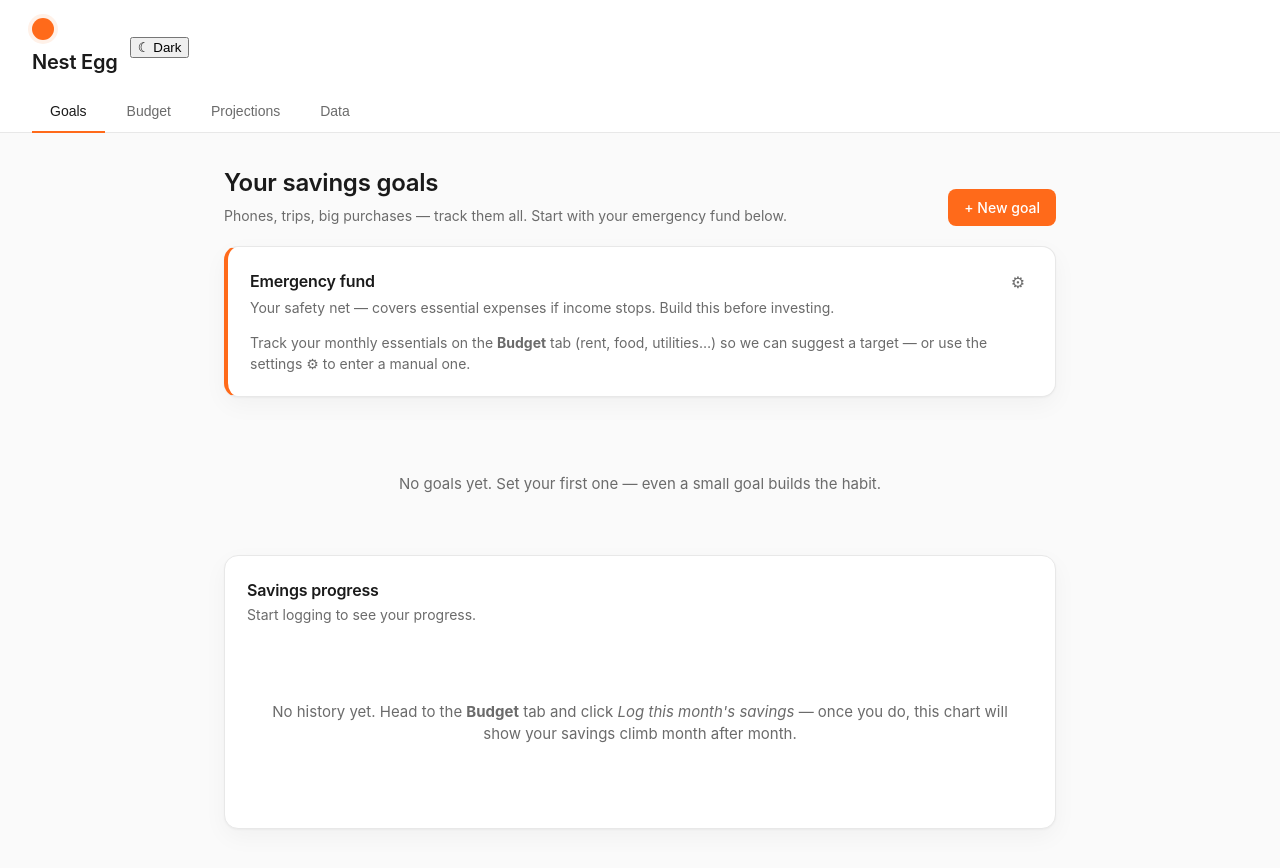
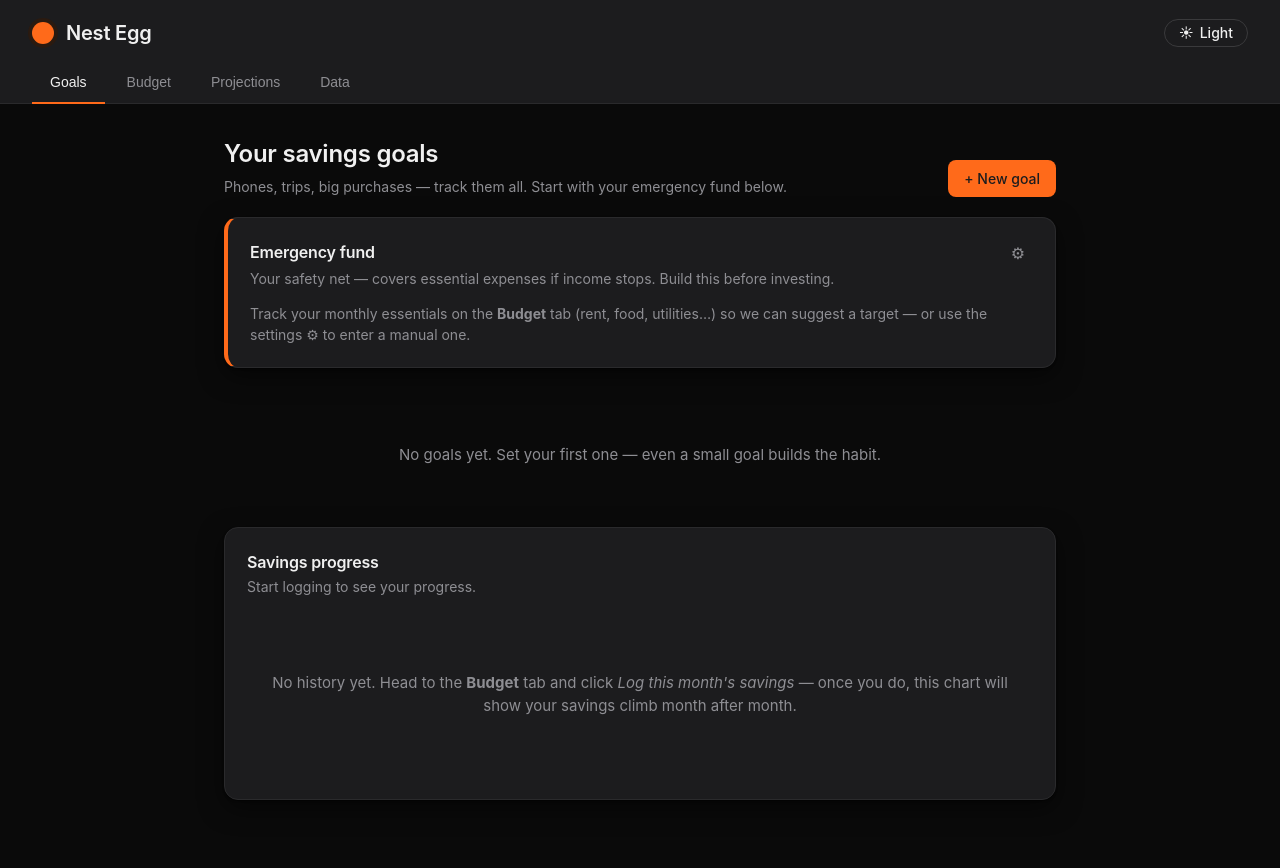
Before and after one commit to CatCarmo/nest-egg, a plain HTML site: page index.html in a window 1280 px wide. Both pictures are taken after a click on the button "Toggle theme". Drawn offline with Linux system fonts and the light colour scheme.

Commit message:
Add files via upload

```diff
--- a/app.js
+++ b/app.js
@@ -940,6 +940,7 @@ function drawHistoryChart(canvas, points) {
 
   ctx.clearRect(0, 0, W, H);
 
+  const c = chartTheme();
   const maxTotal = Math.max(...points.map((p) => p.total), 1);
   const minMs = points[0].date.getTime();
   const maxMs = points[points.length - 1].date.getTime();
@@ -949,8 +950,8 @@ function drawHistoryChart(canvas, points) {
   const y = (val) => pad.top + plotH - (val / maxTotal) * plotH;
 
   // Gridlines + Y labels
-  ctx.strokeStyle = "#eee";
-  ctx.fillStyle = "#888";
+  ctx.strokeStyle = c.grid;
+  ctx.fillStyle = c.label;
   ctx.font = "11px -apple-system, system-ui, sans-serif";
   ctx.textAlign = "right";
   ctx.textBaseline = "middle";
@@ -985,7 +986,7 @@ function drawHistoryChart(canvas, points) {
   ctx.lineTo(x(points[points.length - 1].date), y(0));
   ctx.lineTo(x(points[0].date), y(0));
   ctx.closePath();
-  ctx.fillStyle = "rgba(255, 106, 26, 0.12)";
+  ctx.fillStyle = c.balanceFill;
   ctx.fill();
 
   // Line
@@ -994,7 +995,7 @@ function drawHistoryChart(canvas, points) {
     const px = x(p.date), py = y(p.total);
     if (i === 0) ctx.moveTo(px, py); else ctx.lineTo(px, py);
   });
-  ctx.strokeStyle = "#ff6a1a";
+  ctx.strokeStyle = c.orange;
   ctx.lineWidth = 2.5;
   ctx.stroke();
 
@@ -1004,9 +1005,9 @@ function drawHistoryChart(canvas, points) {
     const px = x(p.date), py = y(p.total);
     ctx.beginPath();
     ctx.arc(px, py, 4, 0, Math.PI * 2);
-    ctx.fillStyle = "#ff6a1a";
+    ctx.fillStyle = c.orange;
     ctx.fill();
-    ctx.strokeStyle = "#fff";
+    ctx.strokeStyle = c.dotStroke;
     ctx.lineWidth = 2;
     ctx.stroke();
   });
@@ -1140,6 +1141,7 @@ function drawChart(result) {
 
   ctx.clearRect(0, 0, W, H);
 
+  const c = chartTheme();
   const pts = lastResult.points;
   const maxBal = Math.max(lastResult.finalBalance, lastResult.totalContributed, 1);
   const maxYear = pts[pts.length - 1].year || 1;
@@ -1148,8 +1150,8 @@ function drawChart(result) {
   const y = (val) => pad.top + plotH - (val / maxBal) * plotH;
 
   // Gridlines + y-axis labels
-  ctx.strokeStyle = "#eee";
-  ctx.fillStyle = "#888";
+  ctx.strokeStyle = c.grid;
+  ctx.fillStyle = c.label;
   ctx.font = "11px -apple-system, system-ui, sans-serif";
   ctx.textAlign = "right";
   ctx.textBaseline = "middle";
@@ -1182,7 +1184,7 @@ function drawChart(result) {
   ctx.lineTo(x(maxYear), y(0));
   ctx.lineTo(x(0), y(0));
   ctx.closePath();
-  ctx.fillStyle = "rgba(15, 15, 15, 0.06)";
+  ctx.fillStyle = c.contribFill;
   ctx.fill();
 
   // Balance area (orange tinted)
@@ -1194,7 +1196,7 @@ function drawChart(result) {
   ctx.lineTo(x(maxYear), y(0));
   ctx.lineTo(x(0), y(0));
   ctx.closePath();
-  ctx.fillStyle = "rgba(255, 106, 26, 0.12)";
+  ctx.fillStyle = c.balanceFill;
   ctx.fill();
 
   // Contributed line
@@ -1203,7 +1205,7 @@ function drawChart(result) {
     const px = x(p.year), py = y(p.contributed);
     if (i === 0) ctx.moveTo(px, py); else ctx.lineTo(px, py);
   });
-  ctx.strokeStyle = "#0f0f0f";
+  ctx.strokeStyle = c.contribLine;
   ctx.lineWidth = 1.5;
   ctx.setLineDash([4, 4]);
   ctx.stroke();
@@ -1215,7 +1217,7 @@ function drawChart(result) {
     const px = x(p.year), py = y(p.balance);
     if (i === 0) ctx.moveTo(px, py); else ctx.lineTo(px, py);
   });
-  ctx.strokeStyle = "#ff6a1a";
+  ctx.strokeStyle = c.orange;
   ctx.lineWidth = 2.5;
   ctx.stroke();
 
@@ -1225,19 +1227,19 @@ function drawChart(result) {
   ctx.font = "12px -apple-system, system-ui, sans-serif";
 
   const legendY = pad.top + 4;
-  ctx.fillStyle = "#ff6a1a";
+  ctx.fillStyle = c.orange;
   ctx.fillRect(pad.left + 4, legendY - 5, 12, 10);
-  ctx.fillStyle = "#1a1a1a";
+  ctx.fillStyle = c.ink;
   ctx.fillText("Balance with returns", pad.left + 22, legendY);
 
-  ctx.strokeStyle = "#0f0f0f";
+  ctx.strokeStyle = c.contribLine;
   ctx.setLineDash([4, 4]);
   ctx.beginPath();
   ctx.moveTo(pad.left + 180, legendY);
   ctx.lineTo(pad.left + 196, legendY);
   ctx.stroke();
   ctx.setLineDash([]);
-  ctx.fillStyle = "#1a1a1a";
+  ctx.fillStyle = c.ink;
   ctx.fillText("What you put in", pad.left + 202, legendY);
 }
 
@@ -1530,6 +1532,52 @@ document.getElementById("save-expense-btn").addEventListener("click", () => {
 populateCategorySelect();
 
 // ─────────────────────────────────────────────────────────────
+// Theme toggle (light/dark)
+// ─────────────────────────────────────────────────────────────
+const THEME_KEY = "nestegg.theme";
+
+function currentTheme() {
+  return localStorage.getItem(THEME_KEY) === "dark" ? "dark" : "light";
+}
+
+function applyTheme(theme) {
+  if (theme === "dark") document.documentElement.setAttribute("data-theme", "dark");
+  else document.documentElement.removeAttribute("data-theme");
+  const icon = document.getElementById("theme-toggle-icon");
+  const label = document.getElementById("theme-toggle-label");
+  if (icon) icon.textContent = theme === "dark" ? "☀" : "☾";
+  if (label) label.textContent = theme === "dark" ? "Light" : "Dark";
+}
+
+applyTheme(currentTheme());
+
+const themeToggleEl = document.getElementById("theme-toggle");
+if (themeToggleEl) {
+  themeToggleEl.addEventListener("click", () => {
+    const next = currentTheme() === "dark" ? "light" : "dark";
+    localStorage.setItem(THEME_KEY, next);
+    applyTheme(next);
+    // Charts use canvas — they don't auto-restyle. Redraw the visible one.
+    if (document.getElementById("view-projections").classList.contains("active")) drawChart();
+    renderHistoryChart();
+  });
+}
+
+function chartTheme() {
+  const dark = document.documentElement.getAttribute("data-theme") === "dark";
+  return {
+    grid:         dark ? "#2a2a2c" : "#eee",
+    label:        dark ? "#8e8e93" : "#888",
+    ink:          dark ? "#f0f0f0" : "#1a1a1a",
+    contribLine:  dark ? "#f0f0f0" : "#0f0f0f",
+    contribFill:  dark ? "rgba(255,255,255,0.06)" : "rgba(15,15,15,0.06)",
+    balanceFill:  dark ? "rgba(255,106,26,0.18)"  : "rgba(255,106,26,0.12)",
+    orange:       "#ff6a1a",
+    dotStroke:    dark ? "#1c1c1e" : "#ffffff",
+  };
+}
+
+// ─────────────────────────────────────────────────────────────
 // PWA — service worker + install prompt
 // ─────────────────────────────────────────────────────────────
 if ("serviceWorker" in navigator) {
--- a/styles.css
+++ b/styles.css
@@ -15,9 +15,19 @@
   --radius-sm: 8px;
 }
 
-@media (prefers-color-scheme: dark) {
-  /* Force the same light palette even when the device is in dark mode. */
-  html { background: var(--bg); color: var(--ink); }
+[data-theme="dark"] {
+  color-scheme: only dark;
+  --white: #1c1c1e;     /* card surface */
+  --bg: #0a0a0a;        /* page background */
+  --black: #ffffff;     /* contrast color for "done" indicators */
+  --ink: #f0f0f0;
+  --muted: #8e8e93;
+  --line: #2a2a2c;
+  --line-strong: #3a3a3c;
+  --orange: #ff6a1a;
+  --orange-soft: #2a1a10; /* warm dark tint, replaces light orange */
+  --orange-deep: #ff8540;
+  --shadow: 0 1px 2px rgba(0, 0, 0, 0.5), 0 8px 24px rgba(0, 0, 0, 0.5);
 }
 
 * { box-sizing: border-box; }
@@ -54,8 +64,34 @@ p { margin: 0; }
 .brand {
   display: flex;
   align-items: center;
+  justify-content: space-between;
   gap: 12px;
   margin-bottom: 14px;
+}
+.brand-left {
+  display: flex;
+  align-items: center;
+  gap: 12px;
+}
+.theme-toggle {
+  background: transparent;
+  border: 1px solid var(--line-strong);
+  color: var(--ink);
+  padding: 6px 14px;
+  border-radius: 999px;
+  font-size: 14px;
+  font-weight: 500;
+  cursor: pointer;
+  font-family: inherit;
+  display: inline-flex;
+  align-items: center;
+  gap: 6px;
+  line-height: 1;
+  transition: background 0.15s, border-color 0.15s, color 0.15s;
+}
+.theme-toggle:hover {
+  background: var(--bg);
+  border-color: var(--ink);
 }
 .brand-mark {
   width: 22px;
@@ -396,6 +432,22 @@ output {
 }
 .btn-ghost.danger:hover { background: var(--orange-soft); }
 
+/* ───── Dark-mode overrides for spots that hardcode light colors ───── */
+[data-theme="dark"] .hint,
+[data-theme="dark"] .log-confirm-panel,
+[data-theme="dark"] .summary-hint,
+[data-theme="dark"] .ef-celebrate,
+[data-theme="dark"] .log-warning {
+  border-color: #3a2010;
+}
+[data-theme="dark"] .log-confirm-list li { border-bottom-color: #3a2010; }
+[data-theme="dark"] .log-warning { background: #2a1810; color: #ff8540; }
+[data-theme="dark"] .summary-hint.warning {
+  background: var(--white);
+  border-color: var(--orange-deep);
+  color: var(--orange-deep);
+}
+
 /* ───── Budget split ───── */
 .split-rows { display: flex; flex-direction: column; gap: 14px; }
 .split-row {
--- a/sw.js
+++ b/sw.js
@@ -1,6 +1,6 @@
 // Service worker for Nest Egg — offline-first via stale-while-revalidate.
 // Bump the cache version when you ship breaking changes to assets.
-const CACHE_NAME = "nest-egg-v1";
+const CACHE_NAME = "nest-egg-v2";
 const ASSETS = [
   "./",
   "./index.html",
```
